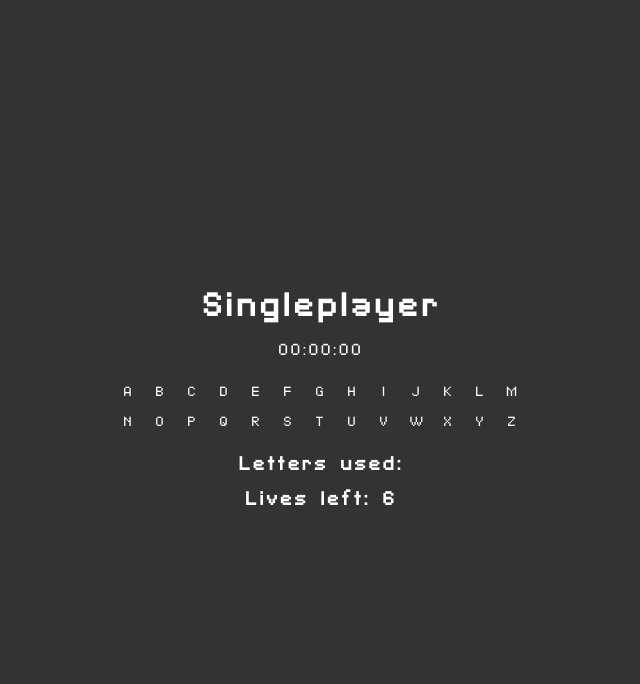
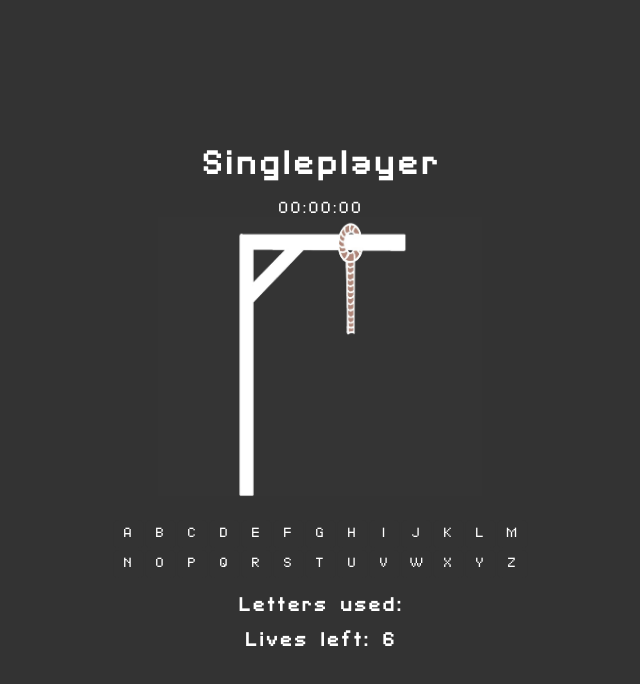
Before and after one commit to izzahaj/hangman_project, a React (Create React App) app in the folder client/: page /singleplayer in a window 1280 px wide. Shown: the top 684 px of the page, without its empty margins (320-960 px from the left). Built offline with nearby package versions, Linux system fonts and the light colour scheme; no server answers.

Commit message:
Update Singleplayer.js

```diff
--- a/client/src/components/Singleplayer.js
+++ b/client/src/components/Singleplayer.js
@@ -1,6 +1,13 @@
 import React, { useState, useEffect } from "react";
 import Modal from "./Modal";
 import Stopwatch from "./Stopwatch";
+import hangman1 from "./images/hangman1.jpg";
+import hangman2 from "./images/hangman2.jpg";
+import hangman3 from "./images/hangman3.jpg";
+import hangman4 from "./images/hangman4.jpg";
+import hangman5 from "./images/hangman5.jpg";
+import hangman6 from "./images/hangman6.jpg";
+import hangman7 from "./images/hangman7.jpg";
 
 const Singleplayer = () => {
   const alphabets = ["A", "B", "C", "D", "E", "F", "G",
@@ -21,6 +28,8 @@ const Singleplayer = () => {
   const MAX_BONUS = 60000
   const bonus = (time > 60000 || status === "L") ? 0 : MAX_BONUS - time
   const endMessage = status === "W" ? "You won!" : "You lost!"
+
+  const imagesHangman = [hangman1, hangman2, hangman3, hangman4, hangman5, hangman6, hangman7];
 
   const showModal = () => {
     setIsOpenModal(true)
@@ -87,6 +96,7 @@ const Singleplayer = () => {
       <div className="container-1 center">
         <h1>Singleplayer</h1>
         <Stopwatch start={start} time={time} setTime={setTime}/>
+        <img src = {imagesHangman[6-lives]} width="325" height="280" alt="hangman"/>
         <h2 className="hidden-word">{hiddenWord}</h2>
         <div className="flex-container">
           {alphabets.map((a, i) => <button className="letter-btn" key={i} disabled={guessed.includes(a)} onClick={() => {
```
